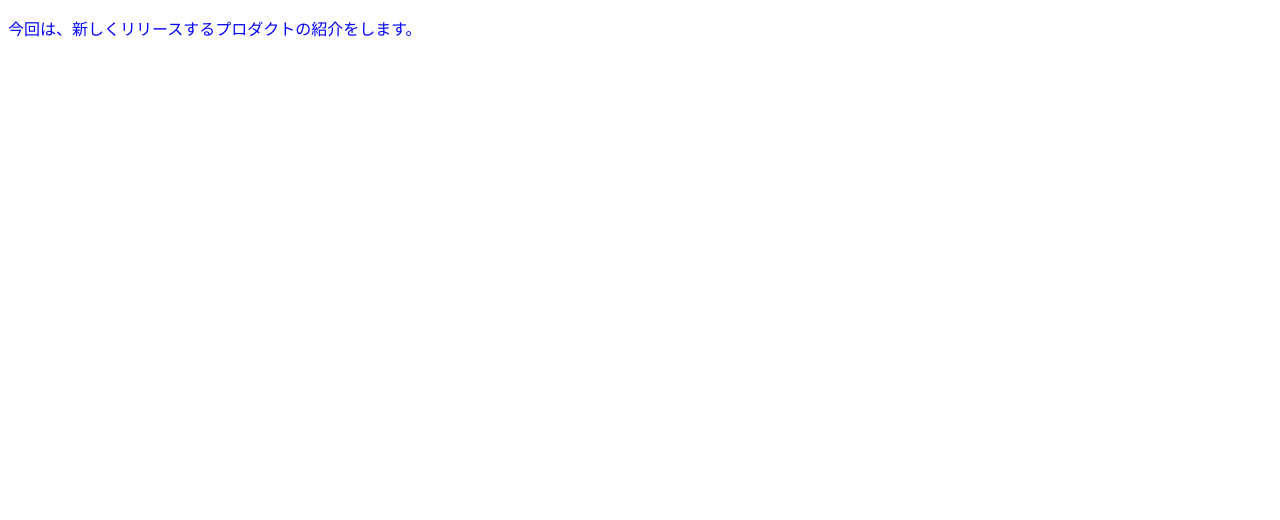
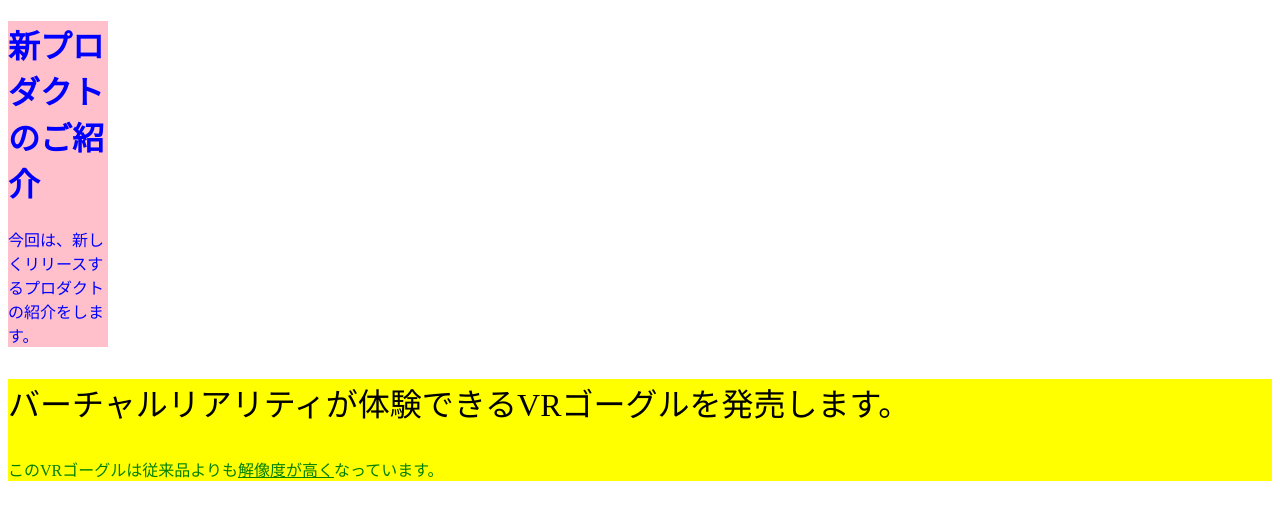
Before and after one commit to Manakyon/webdev, a plain HTML site: page 2_css/web_with_Style.html in a window 1280 px wide. Drawn offline with Linux system fonts and the light colour scheme.

Commit message:
3/13終了時点でのコミット

```diff
--- a/2_css/web_with_Style.html
+++ b/2_css/web_with_Style.html
@@ -2,9 +2,46 @@
 <html>
 <head>
     <title>Webpage with style</title>
+    <style type="text/css">
+        .blue {
+            color: blue;
+        }
+
+        .test {
+            color: black;
+            font-size: 200%;
+        }
+
+        #green {
+            color: green;
+        }
+
+        .underlined {
+            text-decoration: underline;
+        }
+
+        .first-section {
+            background: pink;
+            width: 100px;
+        }
+
+        .second_section {
+            background: yellow;
+
+        }
+    </style>
 </head>
 
 <body>
-    <p style="color:blue">今回は、新しくリリースするプロダクトの紹介をします。</p>
+    <div class="first-section">
+        <h1 class="blue">新プロダクトのご紹介</h1>
+        <p class="blue">今回は、新しくリリースするプロダクトの紹介をします。</p>
+    </div>
+    <div class="second_section">
+        <p class="test">バーチャルリアリティが体験できるVRゴーグルを発売します。</p>
+        <p id="green">このVRゴーグルは従来品よりも<span class="underlined">解像度が高く</span>なっています。</p>
+    </div>
+
 </body>
+
 </html>
```
Also changed, not shown: 2_css/.#web_with_style.html (added, +1 -0 lines), 1 other file.
